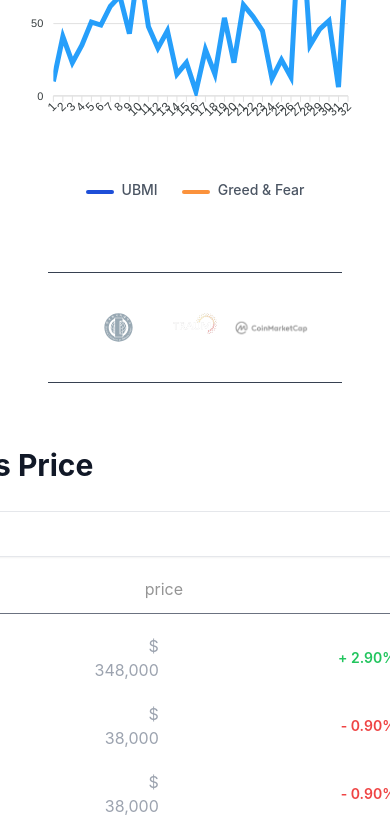
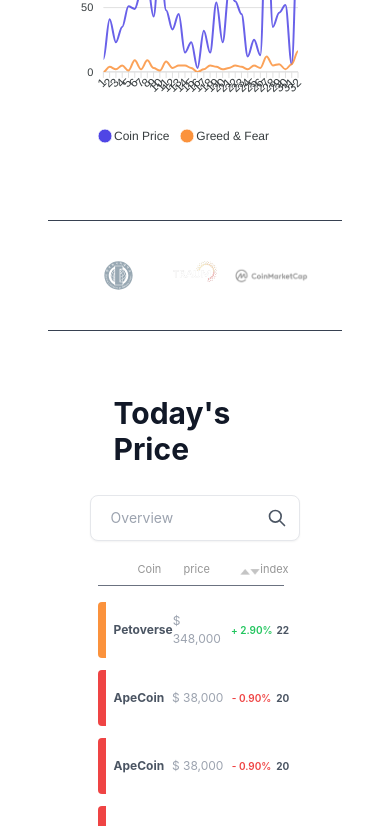
Before and after one commit to CapstoneDongulDongul/CapstoneDongulDongul.github.io, a React (Create React App) app: page / in a window 390 px wide. Shown: the part 1140-1966 px from the top of the page. Built offline with nearby package versions, Linux system fonts and the light colour scheme.

Commit message:
반응형 완성 2022.05.17

```diff
--- a/src/components/Header.js
+++ b/src/components/Header.js
@@ -11,8 +11,8 @@ function Header() {
           <div class="mr-5 hover:text-gray-600 cursor-pointer ">
             Fear & Greed Index
           </div>
-          <a class="mr-5 hover:text-gray-600 cursor-pointer">Overview Chart</a>
-          <a class="mr-5 hover:text-gray-600 cursor-pointer">Search</a>
+          <a class="mr-5 hover:text-gray-600 cursor-pointer">Index History</a>
+          <a class="mr-5 hover:text-gray-600 cursor-pointer">Today's Price</a>
         </nav>
       </div>
     </header>
--- a/src/components/page_1/IndexPage.js
+++ b/src/components/page_1/IndexPage.js
@@ -101,7 +101,7 @@ function Section() {
             </div>
           </div>
           <div class="block xl:w-[2%]"></div>
-          <div class="sm:px-8 pt-4 pb-8 lg:w-[40%] sm:w-5/6 w-full">
+          <div class="sm:px-8 pt-4 pb-8 lg:w-[40%] mobile:w-5/6 w-full">
             <div>
               <IndexPeriod
                 textPeriod="previous close"
--- a/src/components/page_2/Chart.js
+++ b/src/components/page_2/Chart.js
@@ -9,27 +9,32 @@ function Chart(props) {
       width={950 - w}
       series={[
         {
-          name: 'please',
+          name: 'Coin Price',
           data: [
             10, 41, 23, 35, 51, 49, 62, 69, 43, 91, 48, 33, 45, 15, 23, 3, 32,
             15, 54, 23, 63, 55, 45, 12, 25, 13, 132, 35, 46, 52, 6, 116,
           ],
+          color: '#4F46E5',
+        },
+        {
+          name: 'Greed & Fear',
+          data: [
+            0, 4, 2, 5, 1, 9, 2, 9, 3, 1, 8, 3, 5, 5, 3, 0, 2, 5, 4, 2, 3, 5, 4,
+            2, 5, 3, 12, 5, 6, 2, 6, 16,
+          ],
+          color: '#fb923c',
         },
       ]}
       options={{
-        responsive: [
-          {
-            breakpoint: 1000,
-            options: {
-              height: 200,
-              width: 425,
-            },
-          },
-        ],
+        stroke: {
+          curve: 'smooth',
+          colors: ['#4F46E5', '#fb923c'],
+          width: 2,
+        },
         chart: {
-          toolbar: {
-            show: false,
-          },
+          // toolbar: {
+          //   show: false,
+          // },
           background: 'transparent',
         },
       }}
--- a/src/components/page_2/ChartPage.js
+++ b/src/components/page_2/ChartPage.js
@@ -20,34 +20,37 @@ function ChartPage() {
             </ul>
           </div>
           <div class="flex justify-center pt-4 pr-6">
-            <div class="md:hidden">
-              <Chart w={600} h={100} />
+            <div class="sm:hidden">
+              <Chart w={700} h={100} />
+            </div>
+            <div class="hidden sm:block md:hidden">
+              <Chart w={500} h={100} />
             </div>
             <div class="hidden md:block lg:hidden">
-              <Chart w={250} h={0} />
+              <Chart w={300} h={0} />
             </div>
             <div class="hidden lg:block xl:hidden">
-              <Chart w={0} h={10} />
+              <Chart w={100} h={10} />
             </div>
             <div class="hidden xl:block">
-              <Chart w={-150} h={0} />
+              <Chart w={-100} h={0} />
             </div>
           </div>
-          <div class="flex justify-center ">
+          {/* <div class="flex justify-center ">
             <div class="flex flex-nowrap shrink">
-              <div class="rounded-md self-center w-7 h-1 md:w-10 md:h-1.5 mb-3 bg-blue-700"></div>
+              <div class="rounded-md self-center w-7 h-1 md:w-10 md:h-1.5 mb-3 bg-indigo-600"></div>
               <div class="ml-2 pt-4 pb-8 text-sm md:text-lg font-medium">
-                UBMI
+                Coin Price
               </div>
               <div class="rounded-md self-center w-7 h-1 ml-6 md:w-10 md:h-1.5 md:ml-12 mb-3 bg-orange-400"></div>
               <div class="ml-2 pt-4 pb-8 text-sm md:text-lg font-medium">
                 Greed & Fear
               </div>
             </div>
-          </div>
+          </div> */}
         </div>
       </div>
-      <div class="mt-10 ml-12 mr-12 border-t border-gray-700"></div>
+      <div class="mt-14 ml-12 mr-12 border-t border-gray-700"></div>
     </section>
   )
 }
--- a/src/components/page_3/Card.js
+++ b/src/components/page_3/Card.js
@@ -2,27 +2,27 @@ function Card(props) {
   const { title, img, List } = props
 
   return (
-    <div class="my-2 mx-4 py-4 px-4  shadow-lg rounded-lg ">
-      <div class="flex  items-center pb-3">
+    <div class="my-2 mx-4 py-4 px-4 shadow-lg rounded-lg">
+      <div class="flex items-center pb-3">
         <img class="w-[2rem] h-[2rem]" src={img} alt="Trending_Icon"></img>
-        <div class="text-left  basis-2/3 ml-2 font-title font-bold text-xl">
+        <div class="text-left basis-2/3 ml-2 font-title font-bold mobile:text-xl">
           {title}
         </div>
       </div>
-      <div class="flex pb-2 ">
-        <div class="pl-1.5 text-gray-400">1</div>
+      <div class="flex pb-2 text-[0.7rem] mobile:text-base ">
+        <div class="pl-1 text-gray-400">1</div>
         {/* <div class="pl-3">coin image</div> */}
         <div class="pl-3 font-semibold ">{List[0]}</div>
-        <div class="pl-3 text-gray-400">{List[1]}</div>
+        <div class="pl-3 text-gray-400 ">{List[1]}</div>
       </div>
-      <div class="flex pb-2 ">
-        <div class="pl-1.5 text-gray-400">2</div>
+      <div class="flex pb-2 text-[0.7rem] mobile:text-base ">
+        <div class="pl-1 text-gray-400">2</div>
         {/* <div class="pl-3">coin image</div> */}
         <div class="pl-3 font-semibold">{List[2]}</div>
         <div class="pl-3 text-gray-400">{List[3]}</div>
       </div>
-      <div class="flex ">
-        <div class="pl-1.5 text-gray-400">3</div>
+      <div class="flex text-[0.7rem] mobile:text-base ">
+        <div class="pl-1 text-gray-400">3</div>
         {/* <div class="pl-3">coin image</div> */}
         <div class="pl-3 font-semibold">{List[4]}</div>
         <div class="pl-3 text-gray-400">{List[5]}</div>
--- a/src/components/page_3/CoinItem.js
+++ b/src/components/page_3/CoinItem.js
@@ -3,15 +3,15 @@ function CoinItem({ coinName, price, upDown, index }) {
   let percent = ''
   function coinCondition(value) {
     if (value > 0) {
-      condition = 'w-2 h-14 bg-red-500 rounded-l' //Extreme Fear
+      condition = 'w-2 h-14 bg-red-500 rounded-l mr-2 mobile:mr-6 ' //Extreme Fear
       if (value > 20) {
-        condition = 'w-2 h-14 bg-orange-400 rounded-l' //Fear
+        condition = 'w-2 h-14 bg-orange-400 rounded-l mr-2 mobile:mr-6' //Fear
         if (value > 40) {
-          condition = 'w-2 h-14 bg-yellow-300 rounded-l' //Neutral
+          condition = 'w-2 h-14 bg-yellow-300 rounded-l mr-2 mobile:mr-6' //Neutral
           if (value > 60) {
-            condition = 'w-2 h-14 bg-lime-400 rounded-l' //Greed
+            condition = 'w-2 h-14 bg-lime-400 rounded-l mr-2 mobile:mr-6' //Greed
             if (value > 80) {
-              condition = 'w-2 h-14 bg-green-600 rounded-l' //Extreme Greed
+              condition = 'w-2 h-14 bg-green-600 rounded-l mr-2 mobile:mr-6' //Extreme Greed
             }
           }
         }
@@ -21,20 +21,26 @@ function CoinItem({ coinName, price, upDown, index }) {
   }
   function getPercent(val) {
     if (val[0] === '+') {
-      percent = 'basis-[37%] text-green-500 font-semibold text-sm text-right'
+      percent =
+        'basis-[22%] text-green-500 font-semibold text-[10px] mobile:text-sm text-center'
     } else {
-      percent = 'basis-[37%] text-red-500 font-semibold text-sm text-right'
+      percent =
+        'basis-[22%] text-red-500 font-semibold text-[10px] mobile:text-sm text-center'
     }
     return percent
   }
   return (
-    <div class="flex-row pl-2">
-      <div class="flex items-center pb-3 ">
+    <div class="flex-row px-2">
+      <div class="flex items-center pb-3">
         <div class={coinCondition(index)}></div>
-        <div class="font-bold basis-[25%] text-left ml-6 ">{coinName}</div>
-        <div class="basis-[10%] text-right ml-6  text-gray-400">{price}</div>
+        <div class="font-bold basis-[30%] text-[12px] mobile:text-base text-left">
+          {coinName}
+        </div>
+        <div class="basis-[30%] text-left text-[12px] mobile:text-base text-gray-400">
+          {price}
+        </div>
         <div class={getPercent(upDown)}>{upDown}</div>
-        <div class="basis-[16%] text-sm font-bold text-center ml-4 ">
+        <div class="basis-[10%] text-[10px] mobile:text-sm font-bold text-center">
           {index}
         </div>
       </div>
--- a/src/components/page_3/SearchPage.js
+++ b/src/components/page_3/SearchPage.js
@@ -49,28 +49,36 @@ function SearchPage() {
   return (
     <section class="text-gray-600 body-font">
       <div class="px-20 pt-6 pb-8">
-        <div class="flex flex-wrap justify-center">
-          <div class="basis-2/3">
+        <div class="flex flex-wrap items-center md:flex-nowrap  md:flex-row justify-center">
+          <div class="w-11/12 md:w-2/3">
             <div class="ml-6 text-3xl font-bold title-font text-gray-900 text-left ">
               Today's Price
             </div>
             <SearchBar />
-            <div class="flex pl-6 pb-1">
-              <div class="text-[#959595] ml-6  ">Coin</div>
-              <div class="text-[#959595] ml-48  ">price</div>
-              <div class="flex ml-60">
+            <div class="flex items-center pr-3">
+              <div class="text-[11px] mobile:text-base basis-[30%] text-[#959595] text-left ml-12 ">
+                Coin
+              </div>
+              <div class="text-[11px] mobile:text-base basis-[37%] text-[#959595] text-left ">
+                price
+              </div>
+              <div class="basis-[13%] ">
+                <div class="flex">
                   <img
-                  class="w-[1.2rem] h-[0.8rem] mt-1.5"
+                    class="w-[0.6rem] h-[0.4rem] mobile:w-[1.0rem] mobile:h-[0.6rem] mt-1.5"
                     alt="Up"
                     src={up}
                   ></img>
                   <img
-                  class="w-[1.2rem] h-[0.8rem] mt-1.5"
+                    class="w-[0.6rem] h-[0.4rem] mobile:w-[1.0rem] mobile:h-[0.6rem] mt-1.5"
                     alt="Down"
                     src={down}
                   ></img>
                 </div>
-              <div class="text-[#959595] ml-14  ">index</div>
+              </div>
+              <div class="text-[11px] mobile:text-base basis-[10%] text-[#959595] text-center">
+                index
+              </div>
             </div>
             <div class="pb-4 mt-2 ml-2 mr-4 border-t border-gray-500"></div>
             <CoinItem
@@ -104,7 +112,7 @@ function SearchPage() {
               index={index}
             />
           </div>
-          <div class="basis-1/3">
+          <div class="w-full md:w-auto lg:w-1/3 md:my-0 mt-4">
             <Card title={'Trending'} img={Trending} List={TrendingList} />
             <Card title={'Greed'} img={Greed} List={GreedList} />
             <Card title={'Fear'} img={Fear} List={FearList} />
--- a/tailwind.config.js
+++ b/tailwind.config.js
@@ -9,6 +9,18 @@ module.exports = {
       Fear: "url('../src/svg/Fear.svg')",
       ExtremeFear: "url('../src/svg/ExtremeFear.svg')",
     },
+    screens: {
+      mobile: '460px',
+      // => @media (min-width: 640px) { ... }
+      sm: '640px',
+      // @media (min-width: 640px) { ... }
+      md: '768px',
+      // @media (min-width: 768px) { ... }
+      lg: '1024px',
+      //	@media (min-width: 1024px) { ... }
+      xl: '1280px',
+      //	@media (min-width: 1280px) { ... }
+    },
   },
   plugins: [],
 }
```
Also changed, not shown: src/components/CoinSites.js (+1 -25 lines). Lines whose indentation alone changed are shown as unchanged.
